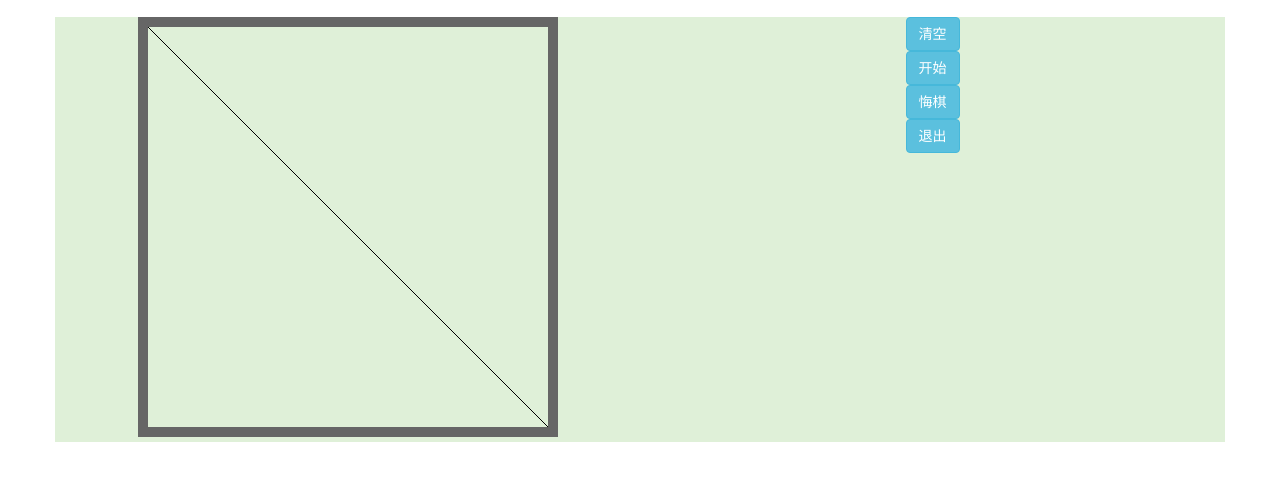
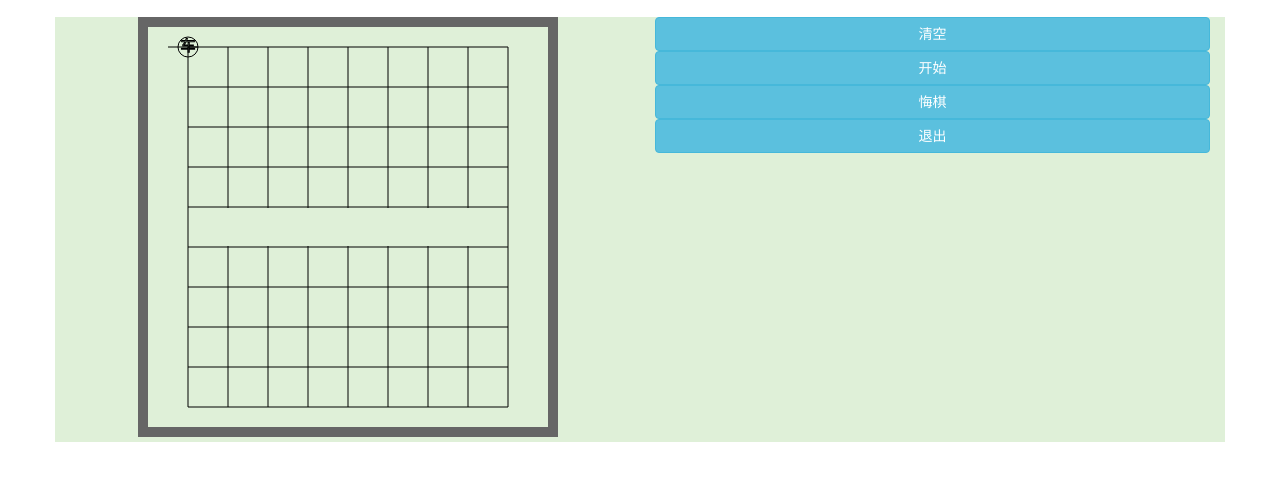
Before and after one commit to fellpg/project1, a plain HTML site: page page/index.html in a window 1280 px wide. Shown: the part 53-534 px from the top of the page. Drawn offline with Linux system fonts and the light colour scheme.

Commit message:
cp分支第一次提交

```diff
--- a/js/index.js
+++ b/js/index.js
@@ -1,6 +1,60 @@
 $(function(){
   var ctx = $('#cvs')[0].getContext('2d');
-  ctx.moveTo(0,0);
-  ctx.lineTo(400,400);
-  ctx.stroke();
+  var _chess= new Chess(ctx);
 });
+
+(function(window){
+  function Chess(ctx){
+    this.ctx=ctx
+    this.drowBgc();
+    this.drowChess();
+  }
+  extend(Chess.prototype,{
+    drowBgc:function(){
+      var ctx = this.ctx;
+      var X=40;
+      var Y=20;
+      for(var i=0;X<=360;i++){
+        ctx.moveTo(X,Y);
+        ctx.lineTo(X,400-Y);
+        X+=40;
+      }
+      ctx.stroke();
+      ctx.beginPath();
+      X=40;Y=20;
+      for(var i=0;Y<=380;i++){
+        ctx.moveTo(X,Y);
+        ctx.lineTo(400-X,Y);
+        Y+=40;
+      }
+      ctx.stroke();
+      ctx.beginPath();
+      ctx.fillStyle='#dff0d8';
+      ctx.fillRect(41,181,318,38);
+      ctx.fill();
+    },
+    drowChess:function(){
+      var ctx = this.ctx;
+      ctx.moveTo(20,20);
+      // ctx.fillStyle='red';
+      ctx.arc(40,20,10,0,Math.PI*2);
+      ctx.stroke();
+      // ctx.fill();
+      ctx.font='   15px Simsun,arial,sans-serif'
+      ctx.fillStyle='#000';
+      ctx.textAlign = 'center';
+      ctx.textBaseline = 'middle';
+      ctx.strokeText('车',40,20);
+    }
+  });
+
+  window.Chess = Chess;
+})(window);
+
+function extend(obj1,obj2){
+  for(var name in obj2){
+    if(!obj1[name]){
+      obj1[name]=obj2[name];
+    }
+  }
+}
--- a/less/index.less
+++ b/less/index.less
@@ -3,3 +3,7 @@
 .cvs{
   border: 10px solid #666;
 }
+.mbutton{
+  display: flex;
+  flex-direction: column;
+}
--- a/page/index.html
+++ b/page/index.html
@@ -35,19 +35,11 @@
        <canvas class="cvs" id="cvs" width="400" height="400"></canvas>
      </div>
      <div class="col-md-6 text-center">
-       <div class="row">
-        <div class="col-md-12">
+       <div class="mbutton">
           <button class="btn btn-info">清空</button>
-        </div>
-        <div class="col-md-12">
           <button class="btn btn-info">开始</button>
-        </div>
-        <div class="col-md-12">
           <button class="btn btn-info">悔棋</button>
-        </div>
-        <div class="col-md-12">
           <button class="btn btn-info">退出</button>
-        </div>
        </div>
      </div>
    </div>
```
Also changed, not shown: css/index.css.
